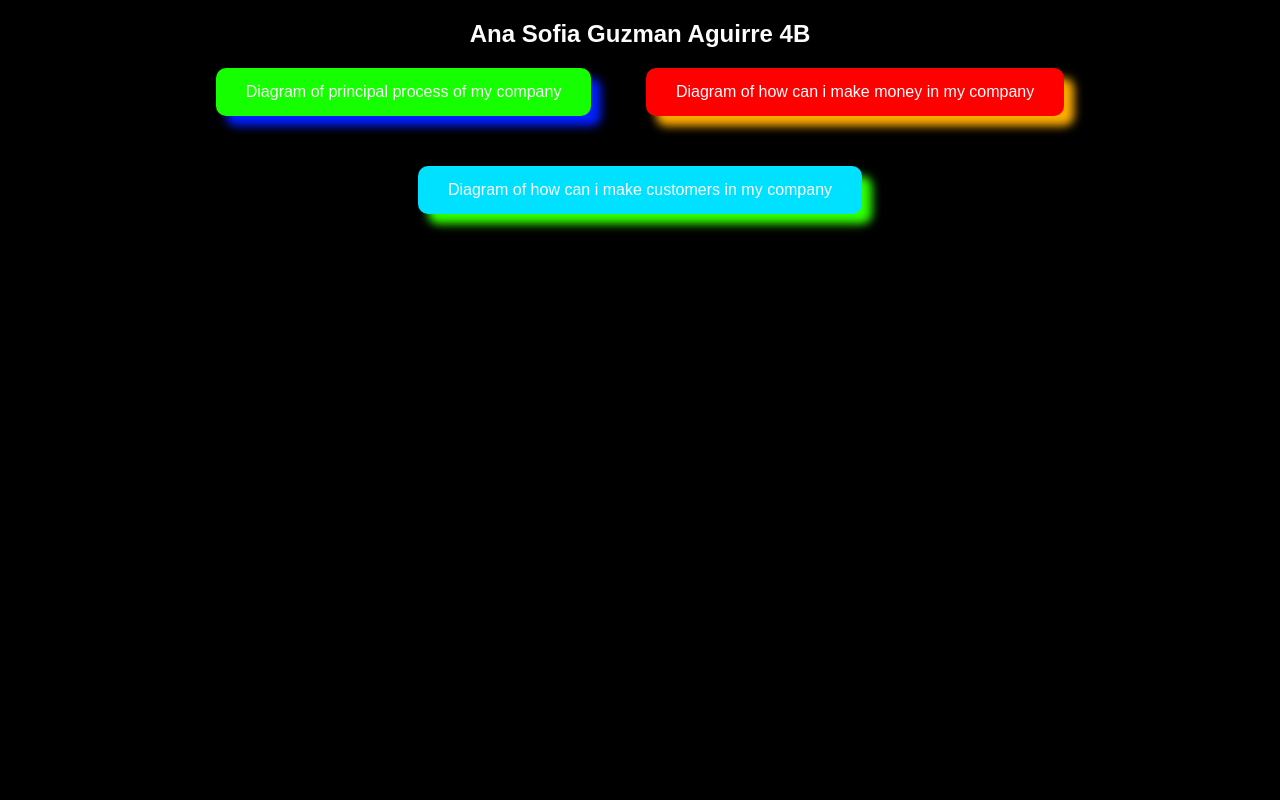
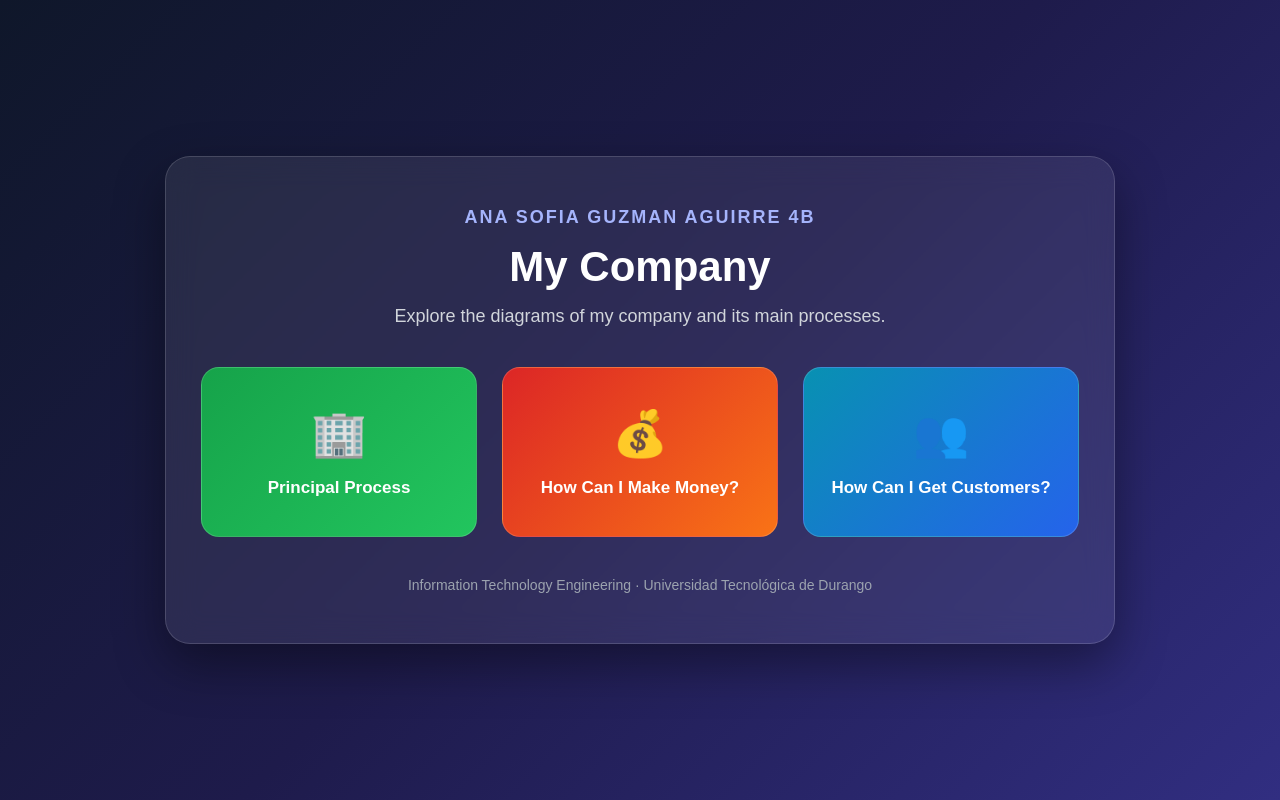
Before and after one commit to ana3142250087-cell/Partial1_Guzman_Ana, a plain HTML site: page index.html in a window 1280 px wide. Drawn offline with Linux system fonts and the light colour scheme.

Commit message:
Actualizo diseño de pagina

```diff
--- a/index.html
+++ b/index.html
@@ -3,82 +3,163 @@
 <html lang="es">
 <head>
     <meta charset="UTF-8">
-    <title>This is my first webpage</title>
+    <meta name="viewport" content="width=device-width, initial-scale=1.0">
+
+    <title>My Company - Ana Sofia Guzman Aguirre</title>
 
     <style>
+        * {
+            margin: 0;
+            padding: 0;
+            box-sizing: border-box;
+        }
+
         body {
             font-family: Arial, sans-serif;
-            background-color: #000000;
+            min-height: 100vh;
+            background: linear-gradient(135deg, #0f172a, #1e1b4b, #312e81);
+            color: white;
+            display: flex;
+            justify-content: center;
+            align-items: center;
+            padding: 30px;
+        }
+
+        .contenedor {
+            width: 100%;
+            max-width: 950px;
+            background: rgba(255, 255, 255, 0.08);
+            backdrop-filter: blur(15px);
+            border: 1px solid rgba(255, 255, 255, 0.15);
+            border-radius: 25px;
+            padding: 50px 35px;
             text-align: center;
+            box-shadow: 0 20px 50px rgba(0, 0, 0, 0.4);
         }
 
         h2 {
-            color: #fcfcfc;
+            font-size: 18px;
+            color: #a5b4fc;
+            margin-bottom: 15px;
+            letter-spacing: 2px;
+        }
+
+        h1 {
+            font-size: 42px;
+            margin-bottom: 15px;
+        }
+
+        .descripcion {
+            color: #d1d5db;
+            font-size: 18px;
+            margin-bottom: 40px;
+        }
+
+        .botones {
+            display: grid;
+            grid-template-columns: repeat(3, 1fr);
+            gap: 25px;
         }
 
         .boton {
-            background-color: #15ff00;
+            text-decoration: none;
             color: white;
-            padding: 15px 30px;
-            border: none;
-            border-radius: 10px;
-            font-size: 16px;
-            cursor: pointer;
+            padding: 30px 20px;
+            border-radius: 18px;
+            font-size: 17px;
+            font-weight: bold;
             transition: 0.3s;
-            box-shadow: 10px 10px 10px #011fff;
+            display: flex;
+            flex-direction: column;
+            align-items: center;
+            justify-content: center;
+            min-height: 170px;
+            border: 1px solid rgba(255,255,255,0.15);
         }
 
         .boton:hover {
-            background-color: #2100b3;
-            transform: scale(1.05);
+            transform: translateY(-8px) scale(1.03);
+            box-shadow: 0 15px 30px rgba(0,0,0,0.35);
         }
-        .botons{
-            background-color: #ff0000;
-            color: white;
-            padding: 15px 30px;
-            border: none;
-            border-radius: 10px;
-            font-size: 16px;
-            cursor: pointer;
-            transition: 0.3s;
-            box-shadow: 10px 10px 10px #ffae00;
-            margin-left: 50px;
+
+        .icono {
+            font-size: 45px;
+            margin-bottom: 18px;
         }
-        .botons:hover {
-            background-color: #ffbc03;
-            transform: scale(1.05);
+
+        .empresa {
+            background: linear-gradient(135deg, #16a34a, #22c55e);
         }
-        .botones{
-            background-color: #00e1ff;
-            color: white;
-            padding: 15px 30px;
-            border: none;
-            border-radius: 10px;
-            font-size: 16px;
-            cursor: pointer;
-            transition: 0.3s;
-            box-shadow: 10px 10px 10px #2fff00;
-            margin-top: 50px;
+
+        .dinero {
+            background: linear-gradient(135deg, #dc2626, #f97316);
         }
-        .botones:hover {
-            background-color: #00ff26;
-            transform: scale(1.05);
+
+        .clientes {
+            background: linear-gradient(135deg, #0891b2, #2563eb);
+        }
+
+        footer {
+            margin-top: 40px;
+            color: #9ca3af;
+            font-size: 14px;
+        }
+
+        @media (max-width: 750px) {
+            .botones {
+                grid-template-columns: 1fr;
+            }
+
+            h1 {
+                font-size: 32px;
+            }
+
+            .contenedor {
+                padding: 35px 20px;
+            }
         }
     </style>
 </head>
 
 <body>
 
-    <h2>Ana Sofia Guzman Aguirre 4B</h2>
+    <div class="contenedor">
 
-    <button class="boton" onclick="window.location.href='C:/Users/anitt/OneDrive/Desktop/practices/Empresa.html'">
-        Diagram of principal process of my company
-    </button>
-    <button class="botons" onclick="window.location.href='C:\Users\anitt\OneDrive\Desktop\practices\Money.html'">
-        Diagram of how can i make money in my company
-    </button>
-    <button class="botones" onclick="window.location.href='C:\Users\anitt\OneDrive\Desktop\practices\Customers.html'">
-        Diagram of how can i make customers in my company
-    </button>
+        <h2>ANA SOFIA GUZMAN AGUIRRE 4B</h2>
+
+        <h1>My Company</h1>
+
+        <p class="descripcion">
+            Explore the diagrams of my company and its main processes.
+        </p>
+
+        <div class="botones">
+
+            <!-- Diagrama principal -->
+            <a href="Empresa.html" class="boton empresa">
+                <div class="icono">🏢</div>
+                <div>Principal Process</div>
+            </a>
+
+            <!-- Cómo hacer dinero -->
+            <a href="Money.html" class="boton dinero">
+                <div class="icono">💰</div>
+                <div>How Can I Make Money?</div>
+            </a>
+
+            <!-- Cómo conseguir clientes -->
+            <a href="Customers.html" class="boton clientes">
+                <div class="icono">👥</div>
+                <div>How Can I Get Customers?</div>
+            </a>
+
+        </div>
+
+        <footer>
+            Information Technology Engineering · Universidad Tecnológica de Durango
+        </footer>
+
+    </div>
+
 </body>
 </html>
```
